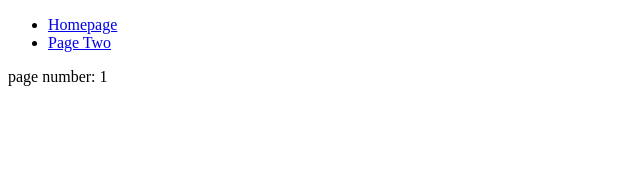
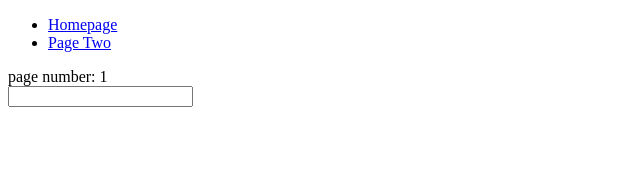
Before and after one commit to sampahcoding/react-web-redux-sagas, a React (Create React App) app: page /pagetwo/1 in a window 1280 px wide. Shown: the top 176 px of the page, without its empty margins (0-640 px from the left). Built offline with nearby package versions, Linux system fonts and the light colour scheme; no server answers.

Commit message:
search by text

```diff
--- a/src/components/PageTwo.js
+++ b/src/components/PageTwo.js
@@ -13,20 +13,29 @@ class PageTwo extends Component {
        infinite: false
      }
    };
+   this.updateQ = this.updateQ.bind(this);
   }
 
   componentDidMount() {
     this.props.listPhotos(this.state.params);
+
+  }
+
+  updateQ(e) {
+    this.setState({params: { q: e.target.value }});
+    this.props.listPhotos(this.state.params);
   }
 
   item(data, index) {
-    return <p key={index}>asdalskds</p>;
+    return <p key={index}>{data.title}</p>;
   }
 
   render() {
     return (
       <div>
         page number: {this.props.match.params.number}
+        <br/>
+        <input type="text" id="q" name="q" onChange={ this.updateQ } value={this.state.q} />
         {this.props.photos.map(this.item)}
       </div>
     );
```
